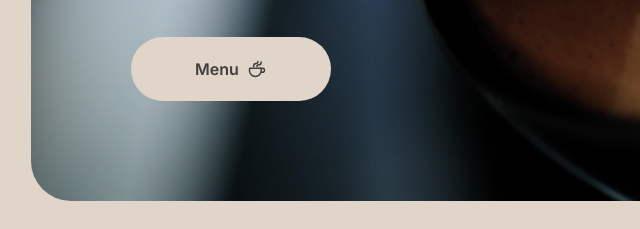
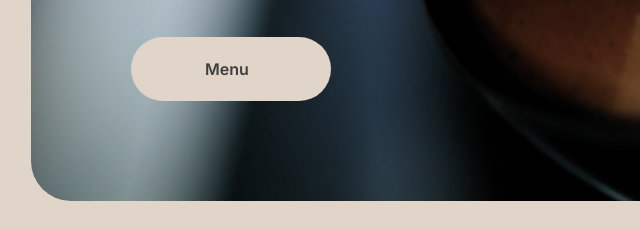
Before and after one commit to DmitriyIshchenko/coffee-house, a website built with Vite: page coffee-house/index.html in a window 1280 px wide. Shown: the part 545-774 px from the top of the page, 9-649 px from the left. Built offline with nearby package versions, Linux system fonts and the light colour scheme; a web font is replaced by a local one.

Commit message:
fix: change primary button icon styles

```diff
--- a/coffee-house/src/scss/components/_buttons.scss
+++ b/coffee-house/src/scss/components/_buttons.scss
@@ -32,7 +32,8 @@
       max-width: 0;
       height: 2rem;
 
-      @media (hover: none) {
+      // always show the cup on small screens
+      @include respond(tablet-port) {
         max-width: 2rem;
       }
     }
```
